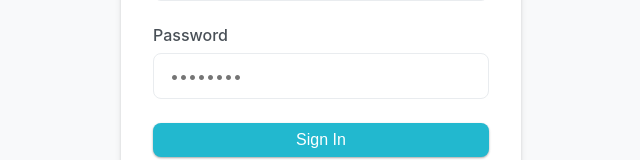
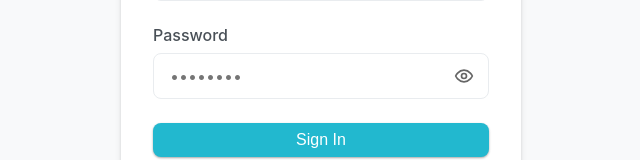
Before and after one commit to DRBATA/prepah, a React (Vite) app: page / in a window 1280 px wide. Shown: the part 310-470 px from the top of the page, without its empty margins (319-959 px from the left). Built offline with nearby package versions, Linux system fonts and the light colour scheme.

Commit message:
Add password visibility toggle with eye icons

```diff
--- a/src/App.tsx
+++ b/src/App.tsx
@@ -28,6 +28,7 @@ function App() {
   const [loadingSession, setLoadingSession] = useState(true)
   const [email, setEmail] = useState('')
   const [password, setPassword] = useState('')
+  const [showPassword, setShowPassword] = useState(false)
   const [user, setUser] = useState<any>(null)
   const [session, setSession] = useState<any>(null)
   const [resetSession, setResetSession] = useState(false)
@@ -218,14 +219,46 @@ function App() {
 
               <div className="form-group">
                 <label htmlFor="password">Password</label>
+                <div className="password-input-container" style={{ position: 'relative' }}>
                   <input
                     id="password"
-                  type="password"
+                    type={showPassword ? 'text' : 'password'}
                     value={password}
                     onChange={(e) => setPassword(e.target.value)}
                     placeholder="••••••••"
                     disabled={loading}
                   />
+                  <button
+                    type="button"
+                    className="password-toggle"
+                    onClick={() => setShowPassword(!showPassword)}
+                    style={{
+                      position: 'absolute',
+                      right: '10px',
+                      top: '50%',
+                      transform: 'translateY(-50%)',
+                      background: 'none',
+                      border: 'none',
+                      cursor: 'pointer',
+                      padding: '5px',
+                      boxShadow: 'none',
+                      color: '#666'
+                    }}
+                  >
+                    {showPassword ? (
+                      <svg width="20" height="20" viewBox="0 0 24 24" fill="none" xmlns="http://www.w3.org/2000/svg">
+                        <path d="M2 12C2 12 5 5 12 5C19 5 22 12 22 12C22 12 19 19 12 19C5 19 2 12 2 12Z" stroke="currentColor" strokeWidth="2" strokeLinecap="round" strokeLinejoin="round"/>
+                        <path d="M12 15C13.6569 15 15 13.6569 15 12C15 10.3431 13.6569 9 12 9C10.3431 9 9 10.3431 9 12C9 13.6569 10.3431 15 12 15Z" stroke="currentColor" strokeWidth="2" strokeLinecap="round" strokeLinejoin="round"/>
+                        <path d="M3 3L21 21" stroke="currentColor" strokeWidth="2" strokeLinecap="round" strokeLinejoin="round"/>
+                      </svg>
+                    ) : (
+                      <svg width="20" height="20" viewBox="0 0 24 24" fill="none" xmlns="http://www.w3.org/2000/svg">
+                        <path d="M2 12C2 12 5 5 12 5C19 5 22 12 22 12C22 12 19 19 12 19C5 19 2 12 2 12Z" stroke="currentColor" strokeWidth="2" strokeLinecap="round" strokeLinejoin="round"/>
+                        <path d="M12 15C13.6569 15 15 13.6569 15 12C15 10.3431 13.6569 9 12 9C10.3431 9 9 10.3431 9 12C9 13.6569 10.3431 15 12 15Z" stroke="currentColor" strokeWidth="2" strokeLinecap="round" strokeLinejoin="round"/>
+                      </svg>
+                    )}
+                  </button>
+                </div>
               </div>
 
               <button
```
Lines whose indentation alone changed are shown as unchanged.
